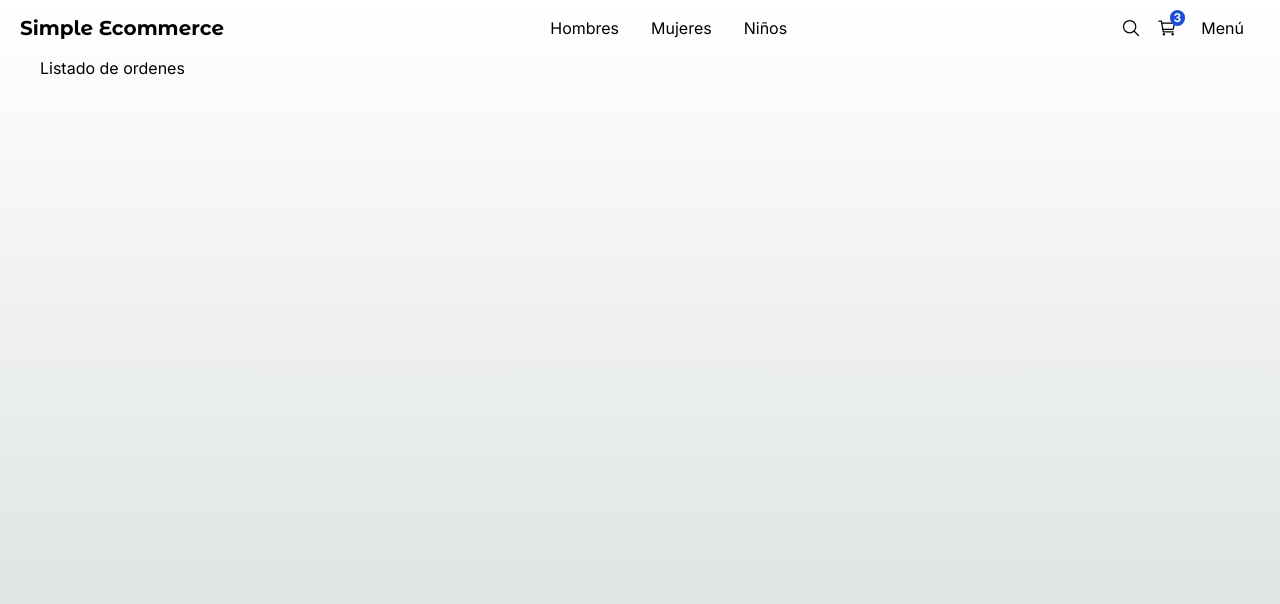
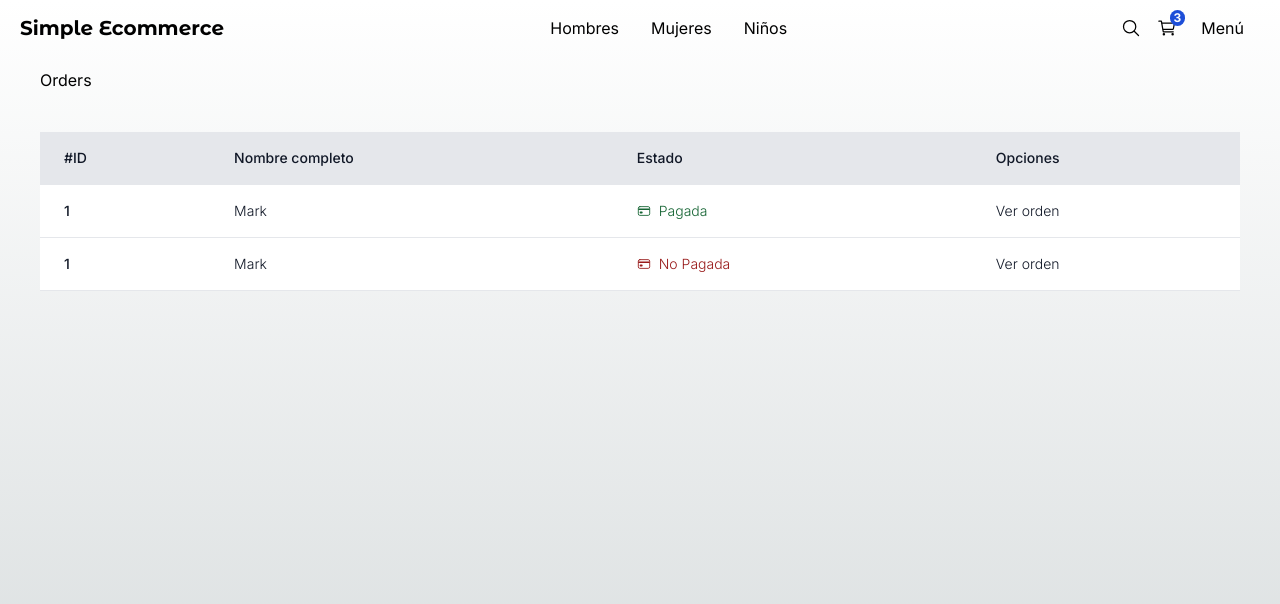
Before and after one commit to franponce/simple-ecommerce, a Next.js app: page /orders in a window 1280 px wide. Shown: the top 604 px of the page. Built offline with nearby package versions, Linux system fonts and the light colour scheme.

Commit message:
Purchase order screen is created

```diff
--- a/src/app/(shop)/orders/page.tsx
+++ b/src/app/(shop)/orders/page.tsx
@@ -1,9 +1,77 @@
+// https://tailwindcomponents.com/component/hoverable-table
+import { Title } from '@/components';
+
+import Link from 'next/link';
+import { IoCardOutline } from 'react-icons/io5';
+
 export default function() {
-    return (
-        <div>
-            <h1>
-                Listado de ordenes
-            </h1>
-        </div>
-    );
+  return (
+    <>
+      <Title title="Orders" />
+
+      <div className="mb-10">
+        <table className="min-w-full">
+          <thead className="bg-gray-200 border-b">
+            <tr>
+              <th scope="col" className="text-sm font-medium text-gray-900 px-6 py-4 text-left">
+                #ID
+              </th>
+              <th scope="col" className="text-sm font-medium text-gray-900 px-6 py-4 text-left">
+                Nombre completo
+              </th>
+              <th scope="col" className="text-sm font-medium text-gray-900 px-6 py-4 text-left">
+                Estado
+              </th>
+              <th scope="col" className="text-sm font-medium text-gray-900 px-6 py-4 text-left">
+                Opciones
+              </th>
+            </tr>
+          </thead>
+          <tbody>
+
+            <tr className="bg-white border-b transition duration-300 ease-in-out hover:bg-gray-100">
+
+              <td className="px-6 py-4 whitespace-nowrap text-sm font-medium text-gray-900">1</td>
+              <td className="text-sm text-gray-900 font-light px-6 py-4 whitespace-nowrap">
+                Mark
+              </td>
+              <td className="flex items-center text-sm  text-gray-900 font-light px-6 py-4 whitespace-nowrap">
+
+                <IoCardOutline className="text-green-800" />
+                <span className='mx-2 text-green-800'>Pagada</span>
+
+              </td>
+              <td className="text-sm text-gray-900 font-light px-6 ">
+                <Link href="/orders/123" className="hover:underline">
+                  Ver orden
+                </Link>
+              </td>
+
+            </tr>
+
+            <tr className="bg-white border-b transition duration-300 ease-in-out hover:bg-gray-100">
+
+              <td className="px-6 py-4 whitespace-nowrap text-sm font-medium text-gray-900">1</td>
+              <td className="text-sm text-gray-900 font-light px-6 py-4 whitespace-nowrap">
+                Mark
+              </td>
+              <td className="flex items-center text-sm  text-gray-900 font-light px-6 py-4 whitespace-nowrap">
+
+                <IoCardOutline className="text-red-800" />
+                <span className='mx-2 text-red-800'>No Pagada</span>
+
+              </td>
+              <td className="text-sm text-gray-900 font-light px-6 ">
+                <Link href="/orders/123" className="hover:underline">
+                  Ver orden
+                </Link>
+              </td>
+
+            </tr>
+
+          </tbody>
+        </table>
+      </div>
+    </>
+  );
 }
```
